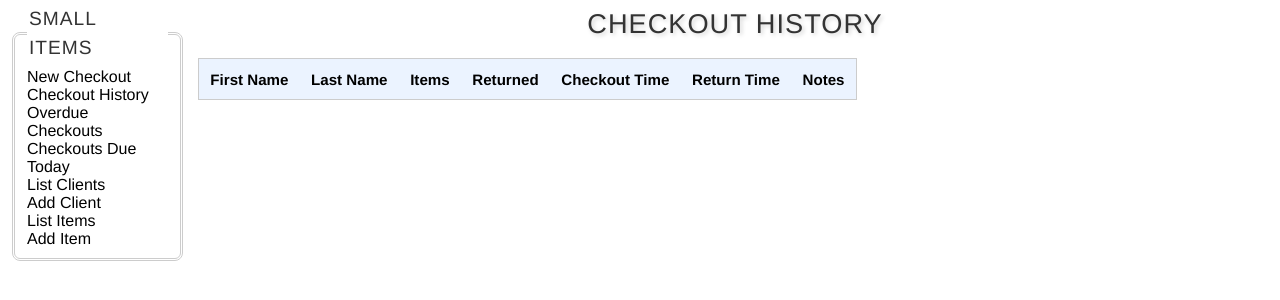
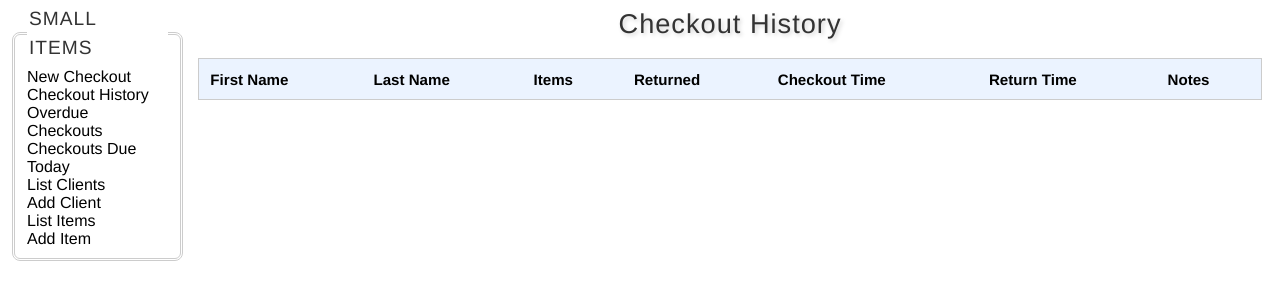
Before and after one commit to hallahan/smallitems, a PHP site: page /history.php in a window 1280 px wide. Shown: the top 300 px of the page. Run offline with PHP 8.4, Linux system fonts and the light colour scheme; data that the repository does not hold is empty.

Commit message:
things are now alligned properly

```diff
--- a/itunestable.css
+++ b/itunestable.css
@@ -6,6 +6,8 @@ table {
 	border-collapse: collapse;
 	border: 1px solid #ccc;
 /*	border-top: none;	*/
+	width: 100%;
+
 }
 table a {
 	text-decoration: underline;
--- a/style.css
+++ b/style.css
@@ -33,7 +33,7 @@ h1 {
 	text-shadow: lightgray 2px 2px 4px;
 	font-weight:lighter;
 	color:#333;
-  text-transform:uppercase;
+  /*text-transform:uppercase;*/
   letter-spacing:1px;
   font-size:1.7em;
 }
@@ -83,7 +83,7 @@ h3 {
 	border: thin #FFCC00 solid;
 */
 	/*width: 800px;*/
-	/*margin-right: auto;*/
+	margin-right: 10;
 	margin-left: 190;
 	font-family: "Apple Gothic", "Segoe UI Semibold", Helvetica, sans-serif;
 	/*
```
